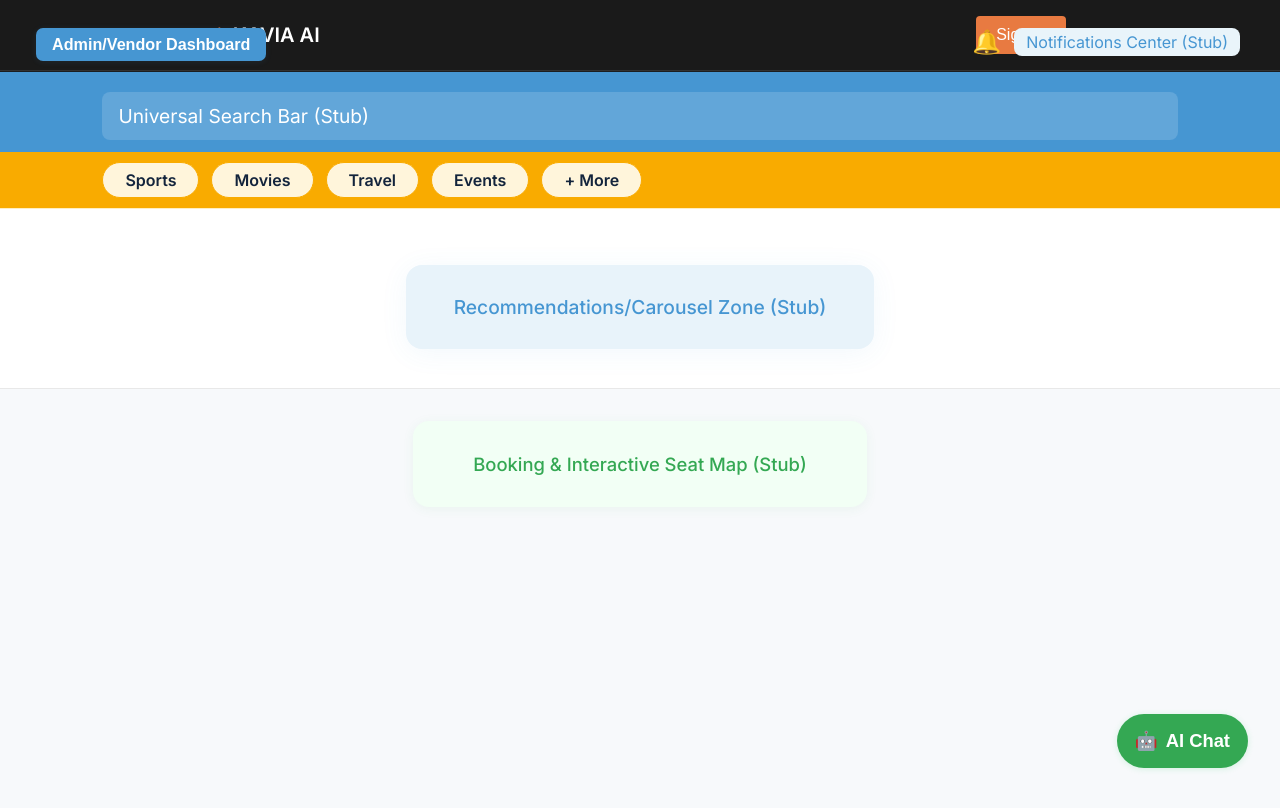
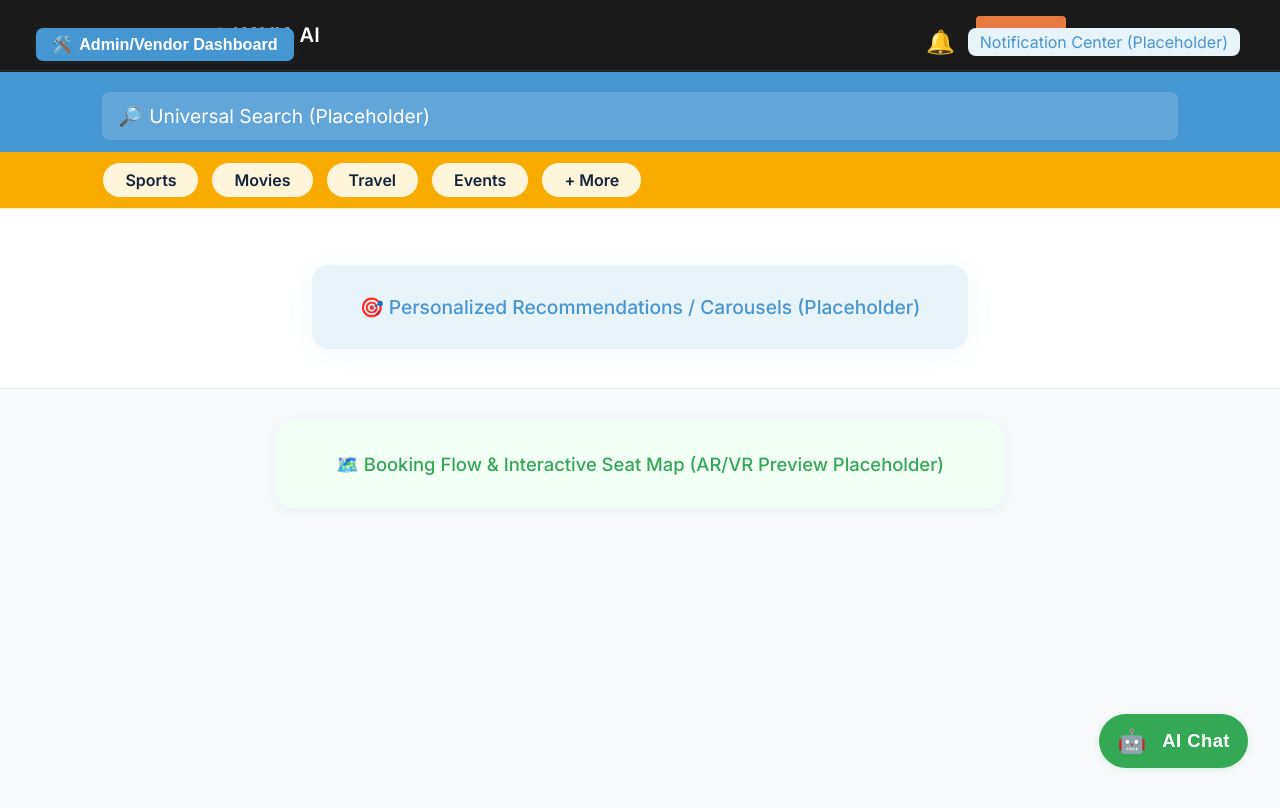
Before and after one commit to Workflow-Manager-admin/omniticket-ai-23181-5b174098, a React (Create React App) app in the folder omniticket_ai/: page / in a window 1280 px wide. Shown: the top 808 px of the page. Built offline with nearby package versions, Linux system fonts and the light colour scheme; the HTML template or start-up script is replaced by a standard one.

Commit message:
Auto-commit: Changes as of 2025-05-29T04:24:34.945386+00:00

```diff
--- a/omniticket_ai/src/MainContainer.js
+++ b/omniticket_ai/src/MainContainer.js
@@ -4,7 +4,9 @@ import "./MainContainer.css";
 /**
  * PUBLIC_INTERFACE
  * MainContainer: Primary UI container for OmniTicket AI.
- * Contains stubs and placeholders for all core feature zones.
+ * Contains skeleton sections for all main OmniTicket features
+ * with logical layout, brand colors, and responsive structure.
+ * Each zone is visually separated and styled as per design.
  */
 function MainContainer() {
   return (
@@ -12,12 +14,13 @@ function MainContainer() {
       {/* Universal Search Bar */}
       <section className="main-search-bar-zone">
         <div className="main-search-bar-placeholder">
-          Universal Search Bar (Stub)
+          <span role="img" aria-label="Search" style={{ marginRight: 7 }}>🔎</span>
+          Universal Search (Placeholder)
         </div>
       </section>
 
-      {/* Domain Tabs (Sports, Movies, Travel, Events, etc.) */}
-      <nav className="main-domain-tabs-zone">
+      {/* Domain Tabs */}
+      <nav className="main-domain-tabs-zone" aria-label="Domain Tabs">
         <div className="domain-tab">Sports</div>
         <div className="domain-tab">Movies</div>
         <div className="domain-tab">Travel</div>
@@ -28,37 +31,37 @@ function MainContainer() {
       {/* Recommendations/Carousel */}
       <section className="main-recommendations-zone">
         <div className="recommendations-placeholder">
-          Recommendations/Carousel Zone (Stub)
+          🎯 Personalized Recommendations / Carousels (Placeholder)
         </div>
       </section>
 
-      {/* Booking/Seat Map */}
+      {/* Booking/Seat Map/AR/VR */}
       <section className="main-booking-zone">
         <div className="booking-placeholder">
-          Booking & Interactive Seat Map (Stub)
+          🗺️ Booking Flow & Interactive Seat Map (AR/VR Preview Placeholder)
         </div>
       </section>
 
       {/* Floating AI Chatbot */}
       <aside className="main-chatbot-fab">
         <button className="chatbot-fab-btn">
-          <span role="img" aria-label="AI">🤖</span>
-          {" "}
-          AI Chat
+          <span role="img" aria-label="AI" style={{ fontSize: 23, verticalAlign: "middle" }}>🤖</span>
+          <span style={{ fontWeight: 700, letterSpacing: 0.5, marginLeft: 8 }}>AI Chat</span>
         </button>
       </aside>
 
-      {/* Notifications Center */}
-      <aside className="main-notification-center">
-        <div className="notification-bell">🔔</div>
+      {/* Notification Center */}
+      <aside className="main-notification-center" aria-label="Notifications">
+        <div className="notification-bell" title="Notifications">🔔</div>
         <div className="notification-center-placeholder">
-          Notifications Center (Stub)
+          Notification Center (Placeholder)
         </div>
       </aside>
 
       {/* Admin/Vendor Dashboard Access */}
       <aside className="main-dashboard-access">
         <button className="dashboard-access-btn">
+          <span role="img" aria-label="Admin" style={{ marginRight: 7 }}>🛠️</span>
           Admin/Vendor Dashboard
         </button>
       </aside>
```
Also changed, not shown: 1 other file (tests, documents, lock files or other folders).
